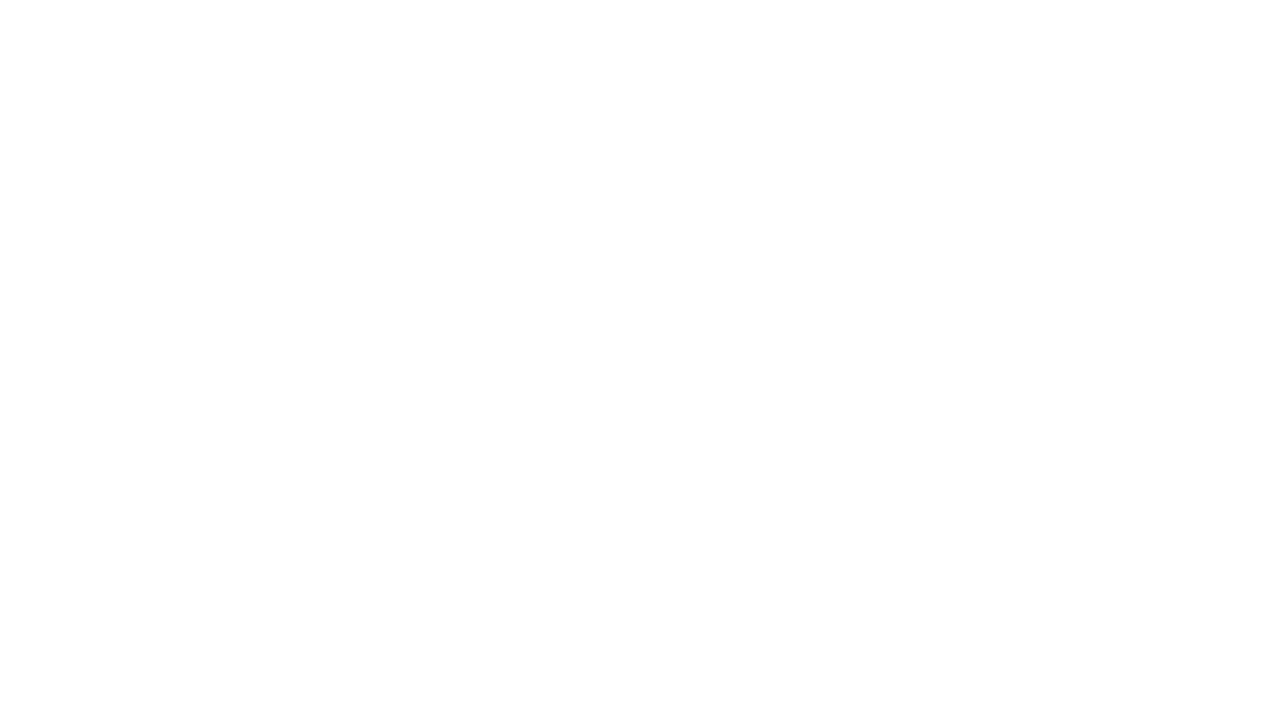
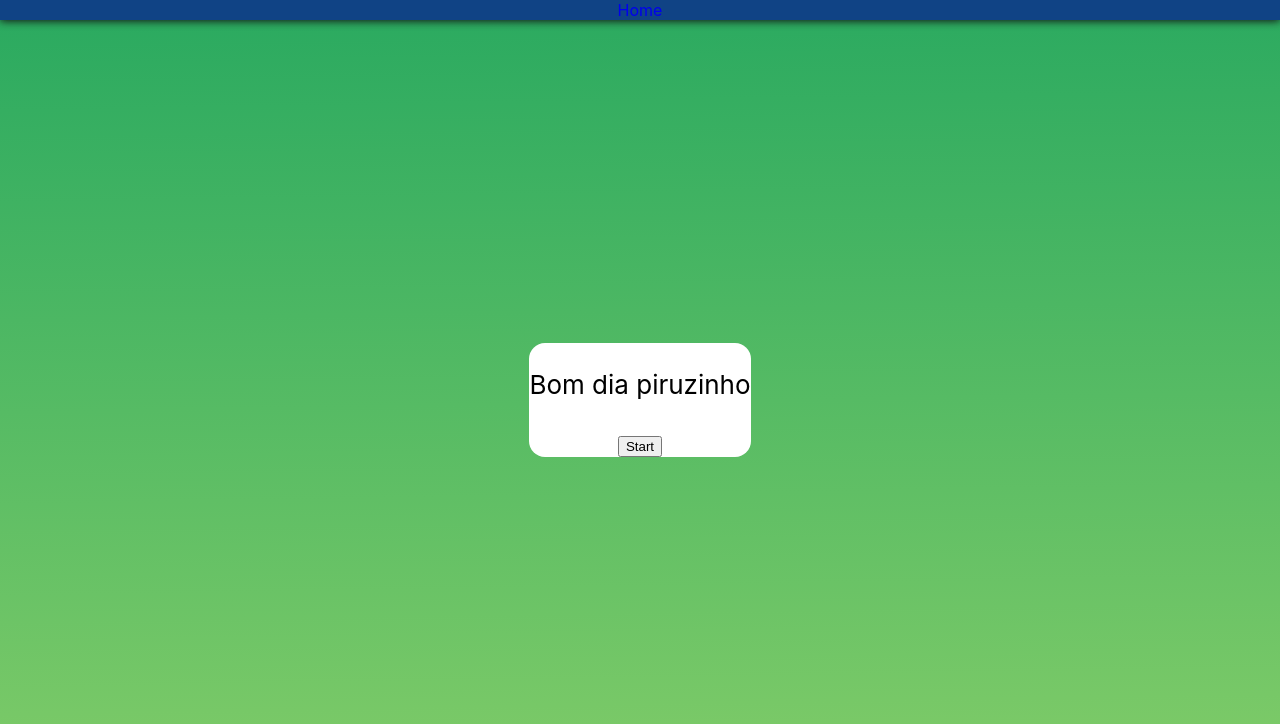
Before and after one commit to Gs-Toledo/questionator, a React (Create React App) app: page /Questions in a window 1280 px wide. Shown: the top 724 px of the page. Built offline with nearby package versions, Linux system fonts and the light colour scheme.

Commit message:
Feat: router funcional

```diff
--- a/src/App.js
+++ b/src/App.js
@@ -1,20 +1,15 @@
-import './App.css';
-import { BrowserRouter as Router, Route, Switch, Redirect } from 'react-router-dom'
+import './assets/styles/App.css';
 import Home from './pages/Home';
+import { useRoutes } from 'react-router-dom';
+import Questions from './pages/Questions';
 
-function App() {
 
-<Router>
-      <div>
-          <Route path="/" component={Home} />
+export default function App() {
 
-      </div>
-</Router>
+  const routes = useRoutes([
+    { path: '/', element: <Home /> },
+    { path: '/Questions', element: <Questions /> }
 
-  return (
-    <p></p>
-  )
-
+  ]);
+  return routes
 }
-
-export default App;
--- a/src/App.css
+++ b/src/assets/styles/App.css
@@ -14,8 +14,8 @@
 }
 
 .app-header {
-  background-color: rgb(217, 255, 0);
-  color: black;
+  background-color: rgb(16, 67, 133);
+  color: white;
   box-shadow: 0px 1px 8px #111111;
   position: fixed;
   top: 0; /* Position the navbar at the top of the page */
@@ -26,7 +26,11 @@ a {
   text-decoration: none;
 }
 a:visited {
-  color: black;
+  color: white;
+}
+
+a:hover{
+  color: rgb(199, 199, 199);
 }
 
 .App-body {
--- a/src/index.js
+++ b/src/index.js
@@ -1,13 +1,19 @@
 import React from 'react';
 import ReactDOM from 'react-dom/client';
-import './index.css';
+import './assets/styles/index.css';
 import App from './App';
 import reportWebVitals from './reportWebVitals';
+import { BrowserRouter } from 'react-router-dom';
+
 
 const root = ReactDOM.createRoot(document.getElementById('root'));
 root.render(
   <React.StrictMode>
-    <App />
+
+    <BrowserRouter>
+      <App />
+    </BrowserRouter>
+
   </React.StrictMode>
 );
 
--- a/src/pages/Home.jsx
+++ b/src/pages/Home.jsx
@@ -1,7 +1,9 @@
 import React from "react"
-import logo from '../assets/logo.svg';
+import Questions from "./Questions";
+import { StartQuiz } from "./StartQuiz";
 
 export default function Home()  {
+
     return (
         <div className="App">
 
@@ -12,13 +14,13 @@ export default function Home()  {
         </header>
 
         <body className="App-body">
+
           <div className="app-box">
-            <img src={logo} className="App-logo" alt="logo" />
-            <p>
-              Click to Begin the Quiz
-            </p>
-            <button className="btn btn-start" >Start</button>
+
+            <StartQuiz />
+
           </div>
+
         </body>
 
         </div>
--- /dev/null
+++ b/src/pages/StartQuiz.jsx
@@ -0,0 +1,17 @@
+import React from "react"
+import logo from '../assets/logo.svg';
+
+
+export function StartQuiz() {
+
+    return (
+        <div>
+            <img src={logo} className="App-logo" alt="logo" />
+            <p>
+              Click to Begin the Quiz
+            </p>
+            <button className="btn btn-start">Start</button>
+        </div>
+
+    )
+}
--- a/src/pages/questions.jsx
+++ b/src/pages/questions.jsx
@@ -0,0 +1,24 @@
+import React from "react"
+
+export default function Questions()  {
+    return (
+        <div className="App">
+
+        <header className='app-header'>
+          <nav>
+            <a href="/">Home</a>
+          </nav>
+        </header>
+
+        <body className="App-body">
+          <div className="app-box">
+            <p>
+              Bom dia piruzinho
+            </p>
+            <button className="btn btn-start" >Start</button>
+          </div>
+        </body>
+
+        </div>
+    )
+}
```
Also changed, not shown: src/assets/styles/index.css (renamed from src/index.css).
